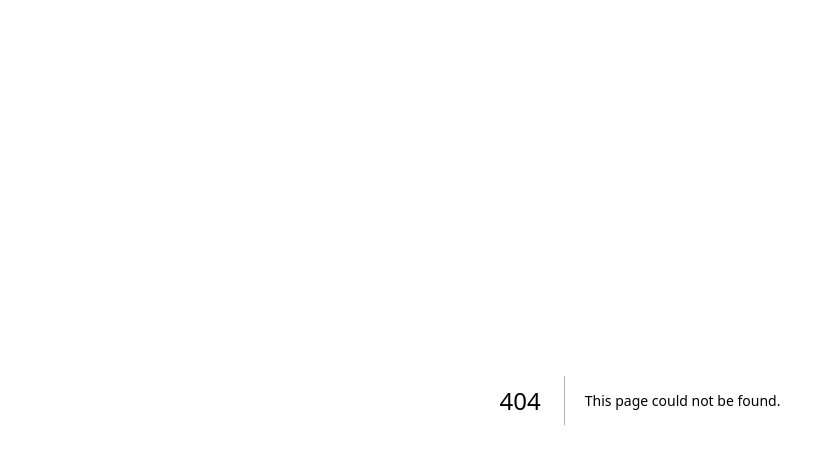
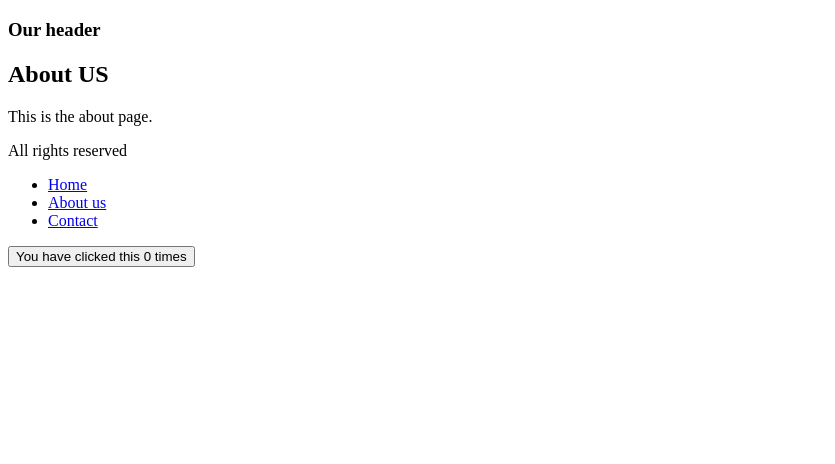
Before and after one commit to hudsonborgesbrito/auth-page, a Next.js app: page /about in a window 1280 px wide. Before the commit this address had no page. Shown: the top 464 px of the page, without its empty margins (0-835 px from the left). Built offline with nearby package versions, Linux system fonts and the light colour scheme.

Commit message:
adding routs and states

```diff
--- /dev/null
+++ b/src/app/about/page.tsx
@@ -0,0 +1,8 @@
+export default function Page() {
+    return (
+        <div>
+            <h2>About US</h2>
+            <p>This is the about page.</p>
+        </div>
+    )
+}
--- a/src/app/layout.tsx
+++ b/src/app/layout.tsx
@@ -1,3 +1,6 @@
+import Counter from "@/components/Counter"
+import Link from "next/link"
+
 export default function RootLayout({
   children,
 }: Readonly<{
@@ -5,7 +8,23 @@ export default function RootLayout({
 }>) {
   return (
     <html lang="en">
-      <body>{children}</body>
+      <body>
+        <header className="site-header">
+          <h3>Our header</h3>
+        </header>
+        {children}
+        <footer className="site-footer">
+          <p>All rights reserved</p>
+          <nav>
+            <ul>
+              <li><Link href={"/"}>Home</Link></li>
+              <li><Link href={"/about"}>About us</Link></li>
+              <li><Link href={"/contact"}>Contact</Link></li>
+            </ul>
+          </nav>
+          <Counter />
+        </footer>
+      </body>
     </html>
   )
 }
--- /dev/null
+++ b/src/components/Counter.tsx
@@ -0,0 +1,11 @@
+"use client"
+import { useState } from "react"
+
+export default function Counter(){
+    const [counter, setCounter] = useState(0)
+    return (
+        <div>
+            <button onClick={() => setCounter(prev => prev + 1)}>You have clicked this {counter} times</button>
+        </div>
+    )
+}
```
Also changed, not shown: src/app/contact/page.tsx (added, +8 -0 lines), src/app/page.tsx (+7 -1 lines).
